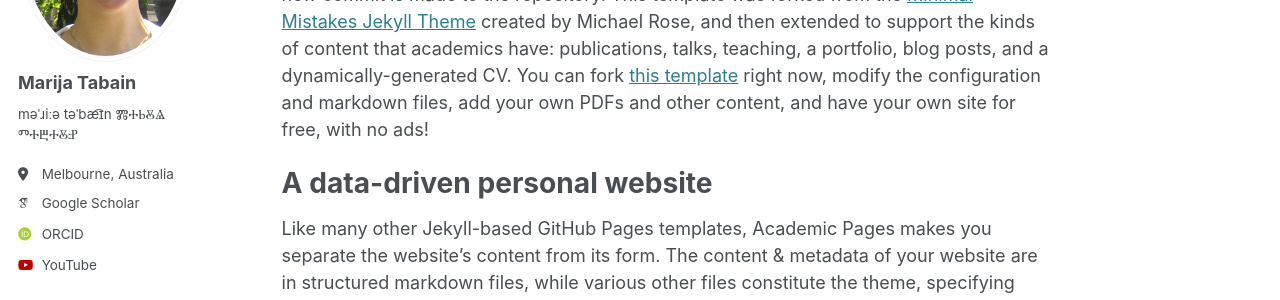
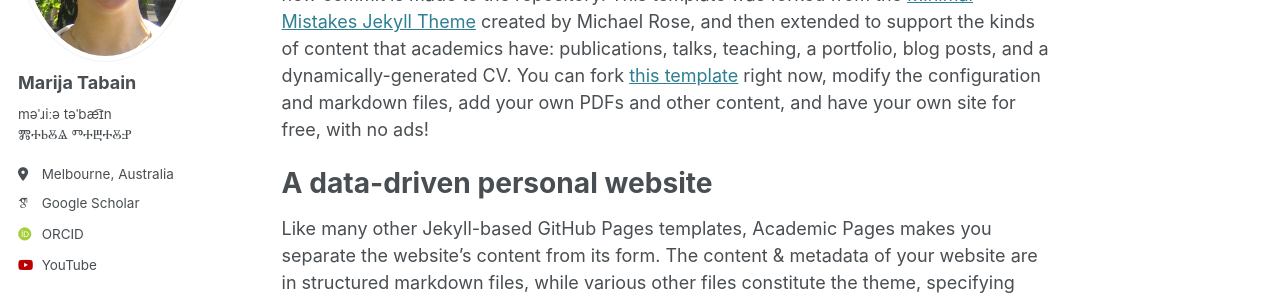
Before and after one commit to marijatabain/marijatabain.github.io, a Jekyll site: the page built from _pages/about.md, in a window 1280 px wide. Shown: the part 276-576 px from the top of the page. Built offline with Jekyll 4.4.1, drawn with Linux system fonts in a browser that asks for light colours; some web fonts are replaced.

```diff
--- a/_config.yml
+++ b/_config.yml
@@ -24,7 +24,7 @@ author:
   avatar           : "Marija_2005.jpg"
   name             : "Marija Tabain"
   pronouns         : # example: "she/her"
-  bio              : "məˈɹiːə təˈbæ͡ɪn
+  bio              : "məˈɹiːə təˈbæ͡ɪn<br>
 ⰏⰀⰓⰋⰡ ⰕⰀⰁⰀⰋⰐ"
   location         : "Melbourne, Australia"
   employer         : # "Red Brick University"
```
